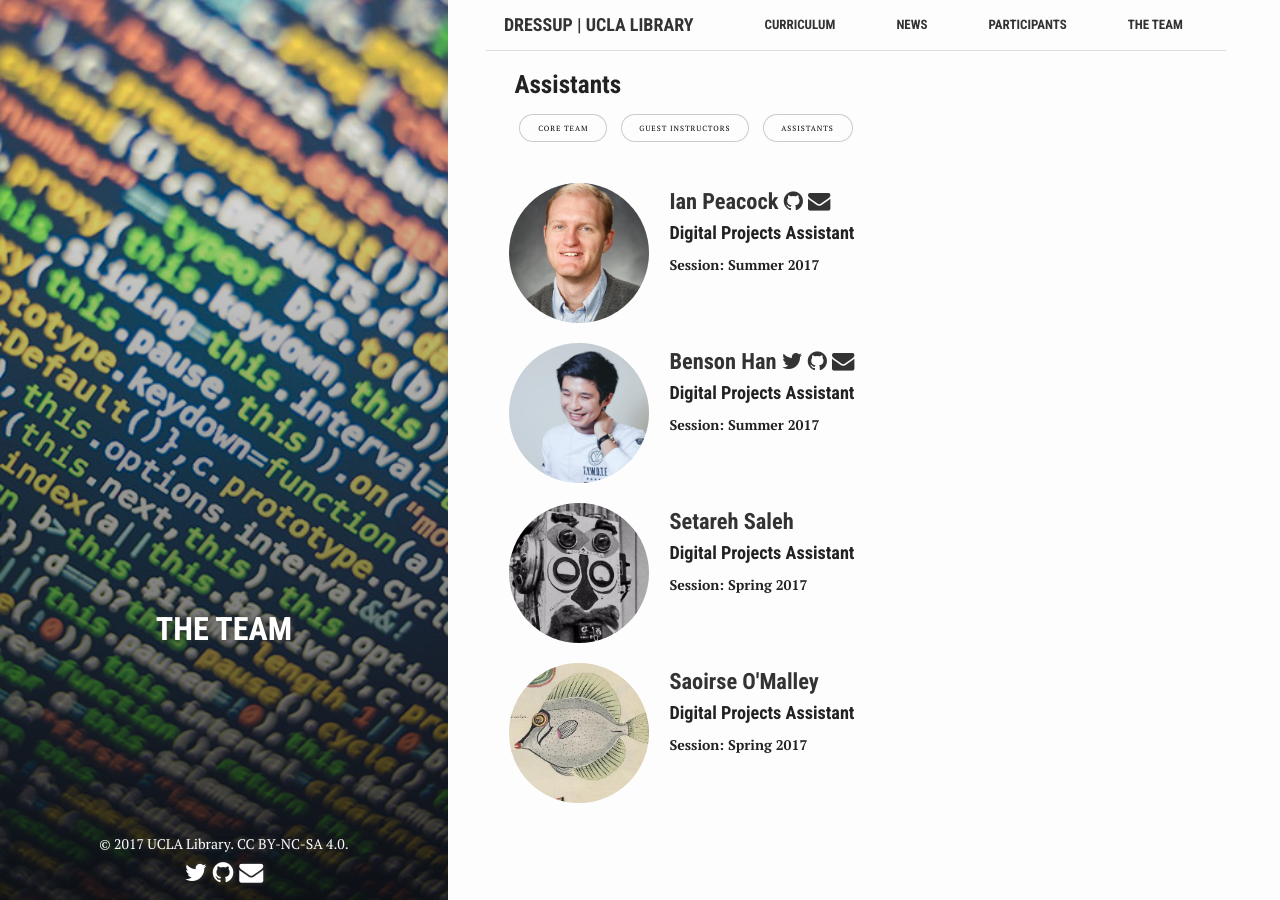
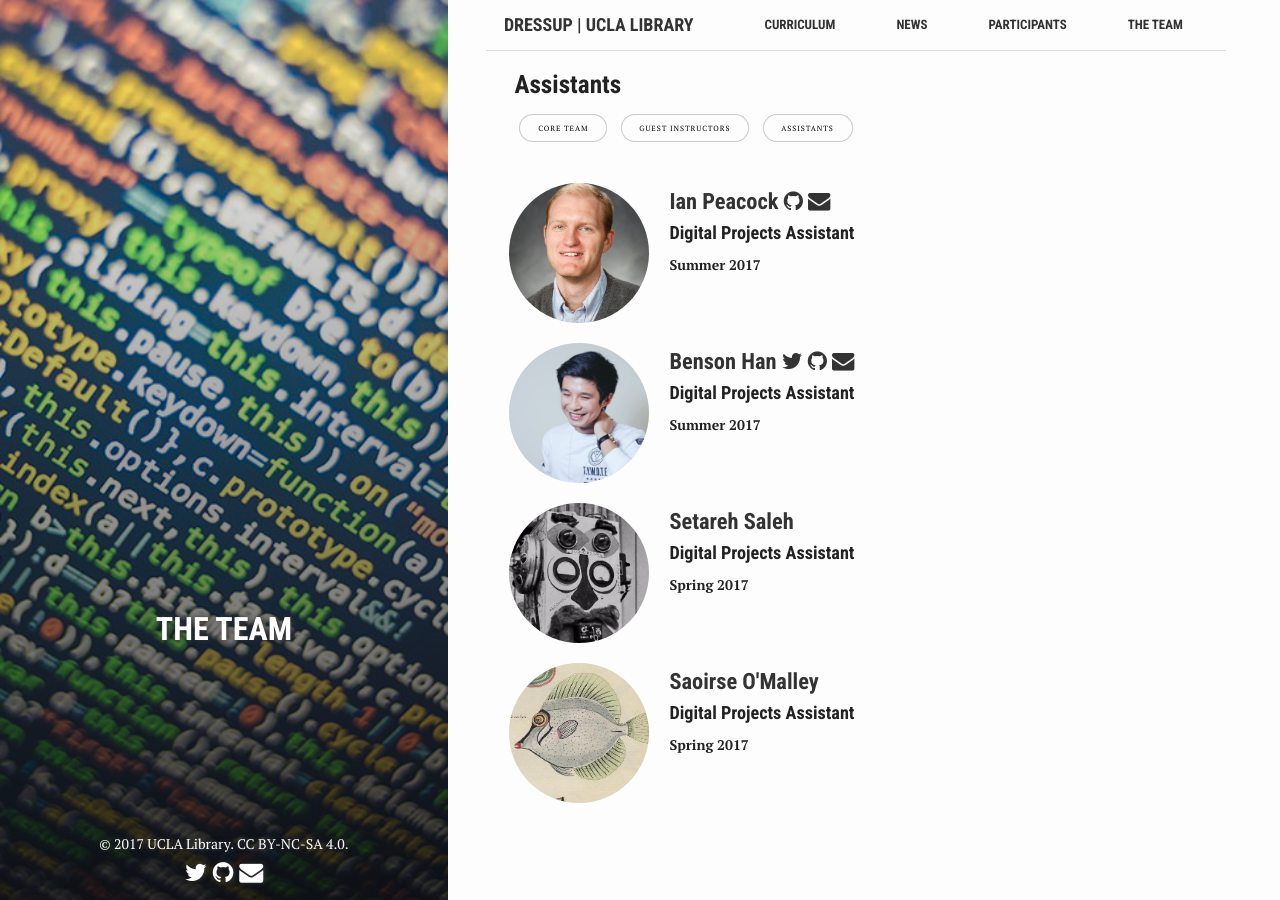
Before and after one commit to dnoneill/dressup-rebuild, a Jekyll site: the page built from _teamstatus/team-assistant.md, in a window 1280 px wide. Built offline with Jekyll 4.4.1, drawn with Linux system fonts in a browser that asks for light colours.

Commit message:
remove session:

```diff
--- a/_layouts/team.html
+++ b/_layouts/team.html
@@ -74,7 +74,7 @@ layout: default
                 <a href="mailto:{{ person.email }}"><i class="fa fa-envelope"></i></a>
                 {% endif %} </h3>
                 <h4>{{person.title}}</h4>
-                {% if person.session %}<b>Session: {{person.session}}</b>{% endif %}
+                {% if person.session %}<b>{{person.session}}</b>{% endif %}
                 <p>{{person.description}}</p>
              </div>
         </div>
```
